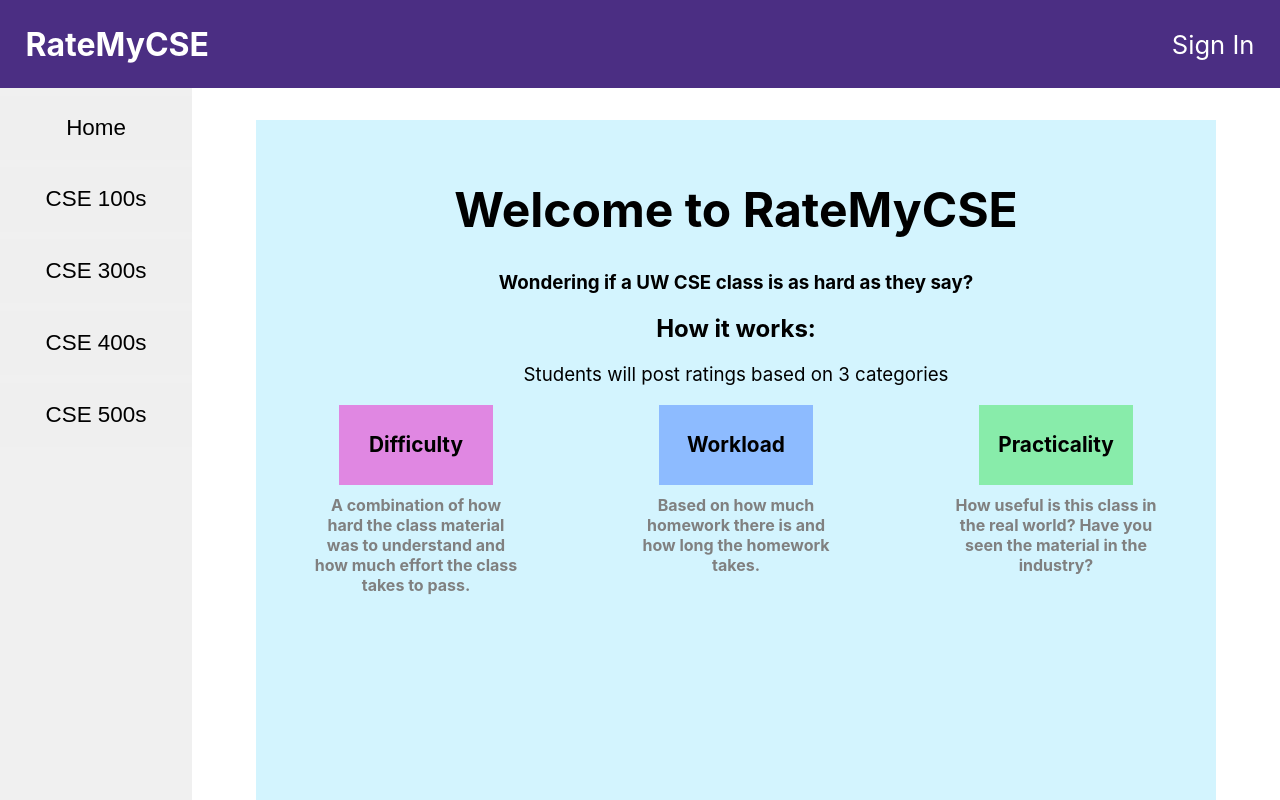
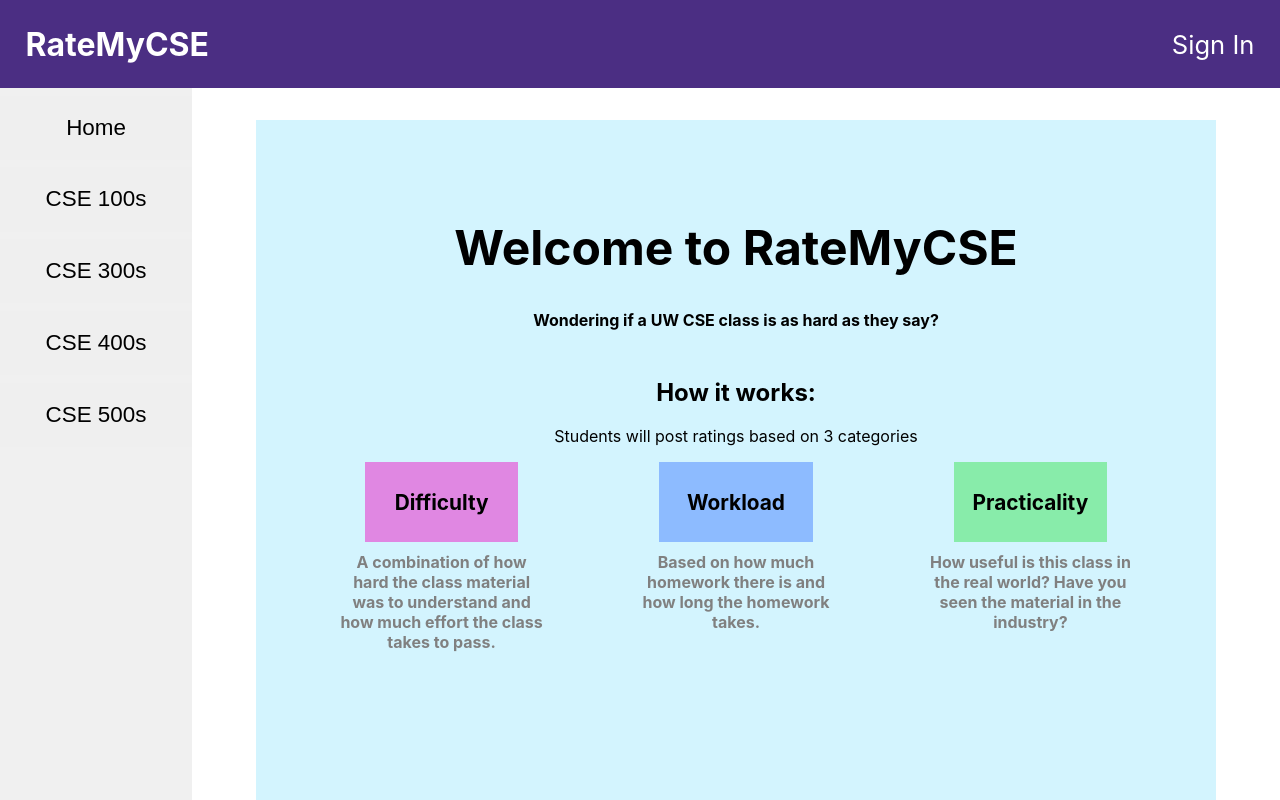
Before and after one commit to twang7310/rate-my-cse, a React (Create React App) app in the folder app/: page / in a window 1280 px wide. Shown: the top 800 px of the page. Built offline with nearby package versions, Linux system fonts and the light colour scheme.

Commit message:
Changed Sidebar and Homepage CSS to Resize text

```diff
--- a/app/src/Homepage/Homepage.css
+++ b/app/src/Homepage/Homepage.css
@@ -8,13 +8,20 @@
   right: 5%;
   min-height: 200vh;
   text-align: center;
+  padding: 3%;
 }
 
 /* Welcome header */
 .welcome {
   text-align: center;
-  margin-top: 60px;
-  font-size: 300%;
+  margin-top: clamp(1px, 60px, 15vw);
+  font-size: clamp(1px, 300%, 9vw);
+}
+
+/* Header tagline */
+.tagline {
+  font-size: clamp(1px, 16px, 4vw);
+  margin-bottom: clamp(0px, 6vh, 10vw);
 }
 
 /* How it works: header */
@@ -22,30 +29,32 @@
   top: 15%;
   height: 50%;
   width: 100%;
+  font-size: clamp(1px, 16px, 4vw);
 }
 
 /* Explanation below the How it works: header */
 .explanation {
   font-weight: normal;
+  font-size: clamp(1px, 16px, 4vw);
 }
 
 .ratingsflexbox {
   display: flex;
   justify-content: space-around;
-  min-height: 11%;
-  width: 100%;
 }
 
 /* The rating boxes for difficulty, workload, and practicality */
 .ratingbox {
   font-weight: bold;
-  font-size: 130%;
+  font-size: clamp(1px, 130%, 3vw);
   display: flex;
   align-items: center;
   align-self: flex-end;
   justify-content: center;
   height: 10vh;
-  min-width: 12vw;
+  max-height: 8ch;
+  width: 12vw;
+  min-width: 10ch;
 }
 
 /* Rating box colors */
@@ -69,6 +78,7 @@
   color: gray;
   word-wrap: break-word;
   white-space: normal;
-  padding-top: 10px;
+  padding-top: clamp(1px, 10px, 2vw);
   width: 16vw;
+  font-size: clamp(1px, 16px, 2vw);
 }
--- a/app/src/Homepage/Homepage.tsx
+++ b/app/src/Homepage/Homepage.tsx
@@ -6,7 +6,7 @@ export const HomePage: React.FC = () => {
             <h1 className="welcome">
                 Welcome to RateMyCSE
             </h1>
-            <h3>Wondering if a UW CSE class is as hard as they say?</h3>
+            <h3 className="tagline">Wondering if a UW CSE class is as hard as they say?</h3>
             <div className="howitworks">
                 <h2>How it works:</h2>
                 <h3 className="explanation">
--- a/app/src/Layout/Layout.css
+++ b/app/src/Layout/Layout.css
@@ -45,7 +45,7 @@
   display: inline-block;
   border: none;
   margin-top: 4%;
-  font-size: 140%;
+  font-size: clamp(1px, 140%, 4vw);
 }
 
 .leveltab:hover,
```
